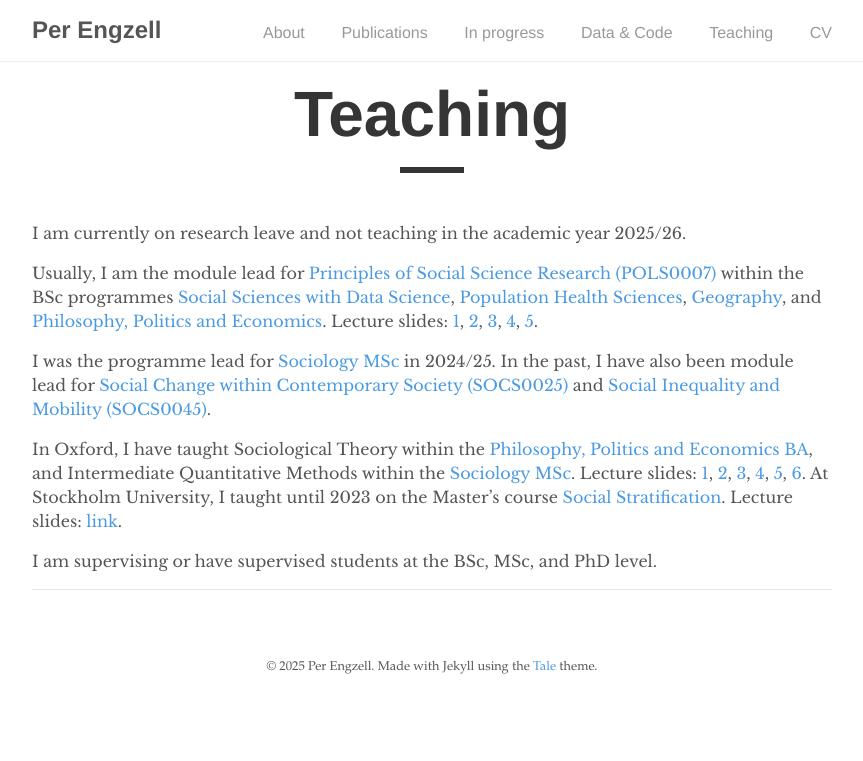
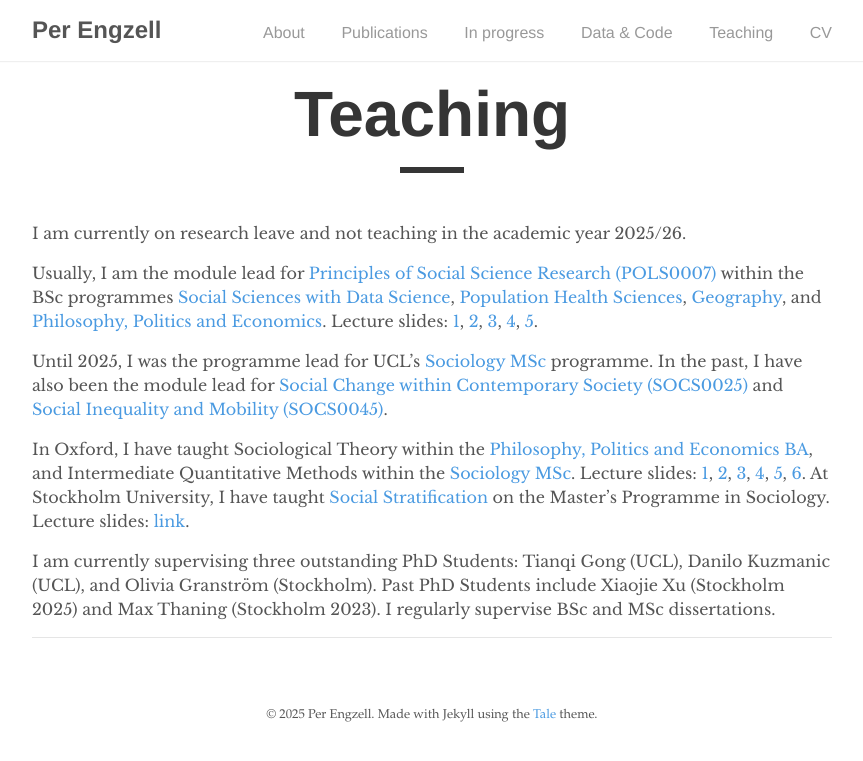
Before and after one commit to pengzell/pengzell.github.io, a Jekyll site: the page built from _pages/teaching.md, in a window 1280 px wide. Shown: the top 761 px of the page, without its empty margins (208-1071 px from the left). Built offline with Jekyll 4.4.1, drawn with Linux system fonts in a browser that asks for light colours.

Commit message:
Update teaching.md

```diff
--- a/_pages/teaching.md
+++ b/_pages/teaching.md
@@ -9,8 +9,8 @@ I am currently on research leave and not teaching in the academic year 2025/26.
 
 Usually, I am the module lead for [Principles of Social Science Research (POLS0007)](https://www.ucl.ac.uk/module-catalogue/modules/principles-of-social-science-research-POLS0007) within the BSc programmes [Social Sciences with Data Science](https://www.ucl.ac.uk/prospective-students/undergraduate/degrees/social-sciences-data-science-bsc), [Population Health Sciences](https://www.ucl.ac.uk/prospective-students/undergraduate/degrees/population-health-sciences-bsc), [Geography](https://www.ucl.ac.uk/prospective-students/undergraduate/degrees/geography-bsc), and [Philosophy, Politics and Economics](https://www.ucl.ac.uk/prospective-students/undergraduate/degrees/philosophy-politics-and-economics-bsc). Lecture slides: [1](https://github.com/pengzell/pengzell.github.io/blob/master/_content/POLS0007-1.pdf), [2](https://github.com/pengzell/pengzell.github.io/blob/master/_content/POLS0007-2.pdf), [3](https://github.com/pengzell/pengzell.github.io/blob/master/_content/POLS0007-3.pdf), [4](https://github.com/pengzell/pengzell.github.io/blob/master/_content/POLS0007-4.pdf), [5](https://github.com/pengzell/pengzell.github.io/blob/master/_content/POLS0007-5.pdf).
 
-I was the programme lead for [Sociology MSc](https://www.ucl.ac.uk/prospective-students/graduate/taught-degrees/sociology-msc) in 2024/25. In the past, I have also been module lead for [Social Change within Contemporary Society (SOCS0025)](https://www.ucl.ac.uk/module-catalogue/modules/social-change-within-contemporary-society-SOCS0025) and [Social Inequality and Mobility (SOCS0045)](https://www.ucl.ac.uk/module-catalogue/modules/social-inequality-and-mobility-SOCS0045).
+Until 2025, I was the programme lead for UCL's [Sociology MSc](https://www.ucl.ac.uk/prospective-students/graduate/taught-degrees/sociology-msc) programme. In the past, I have also been the module lead for [Social Change within Contemporary Society (SOCS0025)](https://www.ucl.ac.uk/module-catalogue/modules/social-change-within-contemporary-society-SOCS0025) and [Social Inequality and Mobility (SOCS0045)](https://www.ucl.ac.uk/module-catalogue/modules/social-inequality-and-mobility-SOCS0045).
 
-In Oxford, I have taught Sociological Theory within the [Philosophy, Politics and Economics BA](https://www.ox.ac.uk/admissions/undergraduate/courses/course-listing/philosophy-politics-and-economics), and Intermediate Quantitative Methods within the [Sociology MSc](https://www.ox.ac.uk/admissions/graduate/courses/msc-sociology). Lecture slides: [1](https://github.com/pengzell/pengzell.github.io/blob/master/_content/IQM_Prelims.pdf), [2](https://github.com/pengzell/pengzell.github.io/blob/master/_content/IQM_Missing.pdf), [3](https://github.com/pengzell/pengzell.github.io/blob/master/_content/IQM_Errors.pdf), [4](https://github.com/pengzell/pengzell.github.io/blob/master/_content/IQM_IV.pdf), [5](https://github.com/pengzell/pengzell.github.io/blob/master/_content/IQM_Comparison.pdf), [6](https://github.com/pengzell/pengzell.github.io/blob/master/_content/IQM_Artefacts.pdf). At Stockholm University, I taught until 2023 on the Master's course [Social Stratification](https://www.su.se/english/search-courses-and-programmes/so7311-1.412866). Lecture slides: [link](https://github.com/pengzell/pengzell.github.io/blob/master/_content/SU_Slides.pdf).
+In Oxford, I have taught Sociological Theory within the [Philosophy, Politics and Economics BA](https://www.ox.ac.uk/admissions/undergraduate/courses/course-listing/philosophy-politics-and-economics), and Intermediate Quantitative Methods within the [Sociology MSc](https://www.ox.ac.uk/admissions/graduate/courses/msc-sociology). Lecture slides: [1](https://github.com/pengzell/pengzell.github.io/blob/master/_content/IQM_Prelims.pdf), [2](https://github.com/pengzell/pengzell.github.io/blob/master/_content/IQM_Missing.pdf), [3](https://github.com/pengzell/pengzell.github.io/blob/master/_content/IQM_Errors.pdf), [4](https://github.com/pengzell/pengzell.github.io/blob/master/_content/IQM_IV.pdf), [5](https://github.com/pengzell/pengzell.github.io/blob/master/_content/IQM_Comparison.pdf), [6](https://github.com/pengzell/pengzell.github.io/blob/master/_content/IQM_Artefacts.pdf). At Stockholm University, I have taught [Social Stratification](https://www.su.se/english/search-courses-and-programmes/so7311-1.412866) on the Master's Programme in Sociology. Lecture slides: [link](https://github.com/pengzell/pengzell.github.io/blob/master/_content/SU_Slides.pdf).
 
-I am supervising or have supervised students at the BSc, MSc, and PhD level.
+I am currently supervising three outstanding PhD Students: Tianqi Gong (UCL), Danilo Kuzmanic (UCL), and Olivia Granström (Stockholm). Past PhD Students include Xiaojie Xu (Stockholm 2025) and Max Thaning (Stockholm 2023). I regularly supervise BSc and MSc dissertations.
```
